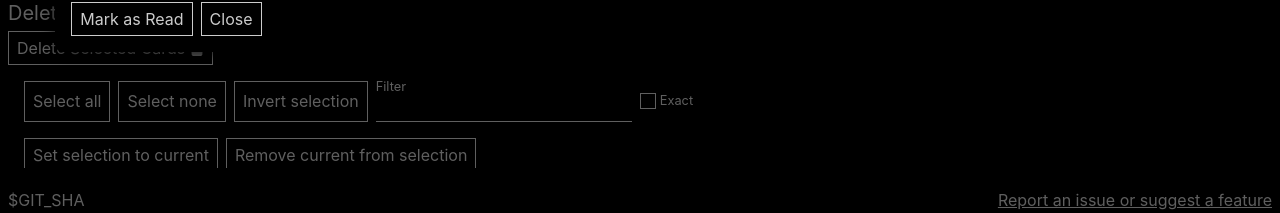
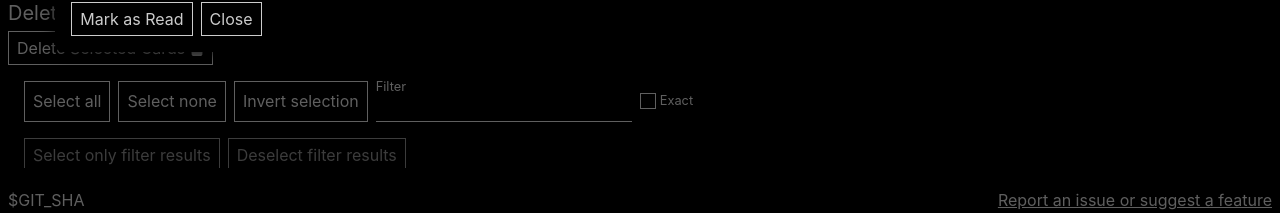
Before and after one commit to OldStarchy/pandemic_tracker, a React (Vite) app: page / in a window 1280 px wide. Shown: the part 584-797 px from the top of the page. Built offline with nearby package versions, Linux system fonts and the light colour scheme.

Commit message:
fix: make the card filter buttons easier to understand

```diff
--- a/src/components/CardSelectList.tsx
+++ b/src/components/CardSelectList.tsx
@@ -25,7 +25,7 @@ export function CardSelectList({
 				: select(Object.entries(cards), {
 						name: filter,
 						fuzzy: !filterExact,
-				  });
+					});
 		filtered.sort(([a], [b]) => a.localeCompare(b));
 		return filtered;
 	}, [cards, filter, filterExact]);
@@ -71,7 +71,14 @@ export function CardSelectList({
 				>
 					Invert selection
 				</Button>
-				<section style={{ display: 'flex', gap: 'var(--gap-buttons)' }}>
+				<section
+					style={{
+						display: 'flex',
+						gap: 'var(--gap-buttons)',
+						alignItems: 'center',
+						flexGrow: 1,
+					}}
+				>
 					<Input
 						label="Filter"
 						statusBarMessage="Type to filter cards"
@@ -89,6 +96,21 @@ export function CardSelectList({
 							setFilterExact(e.target.checked);
 						}}
 					/>
+					{filter && (
+						<>
+							<div style={{ flexGrow: 1 }} />
+							<span>
+								{filteredCards.length === 0 ? (
+									<>No matches</>
+								) : (
+									<>
+										{filteredCards.length} match
+										{filteredCards.length > 1 ? 'es' : ''}
+									</>
+								)}
+							</span>
+						</>
+					)}
 				</section>
 			</section>
 			<section
@@ -102,8 +124,9 @@ export function CardSelectList({
 					onClick={() => {
 						setSelectedCards(Object.fromEntries(filteredCards));
 					}}
+					disabled={filter.length === 0}
 				>
-					Set selection to current
+					Select only filter results
 				</Button>
 				<Button
 					onClick={() => {
@@ -114,8 +137,9 @@ export function CardSelectList({
 							),
 						);
 					}}
+					disabled={filter.length === 0}
 				>
-					Remove current from selection
+					Deselect filter results
 				</Button>
 			</section>
 			<ul
```
